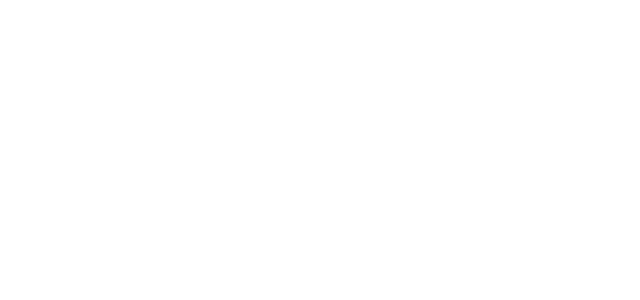
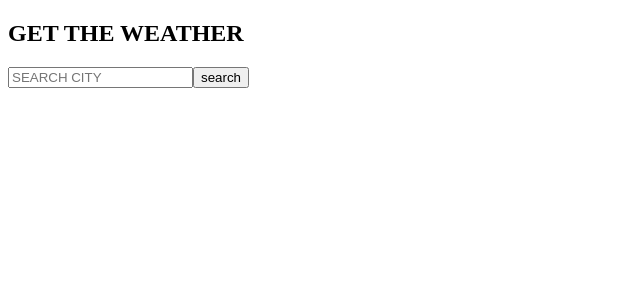
Before and after one commit to NDraganov/weather-app, a Next.js app: page / in a window 1280 px wide. Shown: the top 300 px of the page, without its empty margins (0-640 px from the left). Built offline with nearby package versions, Linux system fonts and the light colour scheme; no server answers.

Commit message:
Create home page, install axios package and fetch the weather data, add states for the city and the weather

```diff
--- a/package.json
+++ b/package.json
@@ -9,6 +9,7 @@
     "lint": "next lint"
   },
   "dependencies": {
+    "axios": "^1.4.0",
     "next": "13.4.2",
     "react": "18.2.0",
     "react-dom": "18.2.0"
--- a/pages/index.jsx
+++ b/pages/index.jsx
@@ -1,14 +1,49 @@
+import { Fragment, useState } from "react";
 import Head from "next/head";
+import axios from "axios";
+
+import classes from "./index.module.css";
 
 export default function Home() {
+  const [city, setCity] = useState("");
+  const [weather, setWeather] = useState(null);
+
+  const weatherAPI = process.env.NEXT_PUBLIC_WEATHER_API;
+  const weatherURL = `https://api.openweathermap.org/data/2.5/weather?q=${city}&appid=${weatherAPI}&units=metric`;
+
+  const fetchWeatherData = async (e) => {
+    e.preventDefault();
+    try {
+      const response = await axios.get(weatherURL);
+      setWeather(response.data);
+      console.log(response.data);
+    } catch (error) {
+      console.log(error);
+    }
+  };
   return (
-    <>
+    <Fragment>
       <Head>
-        <title>Create Next App</title>
-        <meta name="description" content="Generated by create next app" />
+        <title>HelioStorm</title>
+        <meta name="description" content="Your weather app for everyday" />
         <meta name="viewport" content="width=device-width, initial-scale=1" />
-        <link rel="icon" href="/favicon.ico" />
       </Head>
-    </>
+      <div className={classes.main}>
+        <div className={classes.weather}>
+          <div className={classes.input}>
+            <h2>GET THE WEATHER</h2>
+            <div>
+              <input
+                type="text"
+                value={city}
+                placeholder="SEARCH CITY"
+                onChange={(e) => setCity(e.target.value)}
+              />
+              <button onClick={fetchWeatherData}>search</button>
+            </div>
+          </div>
+        </div>
+      </div>
+    </Fragment>
   );
 }
```
Also changed, not shown: pages/index.module.css (added), 1 other file (tests, documents, lock files or other folders).
